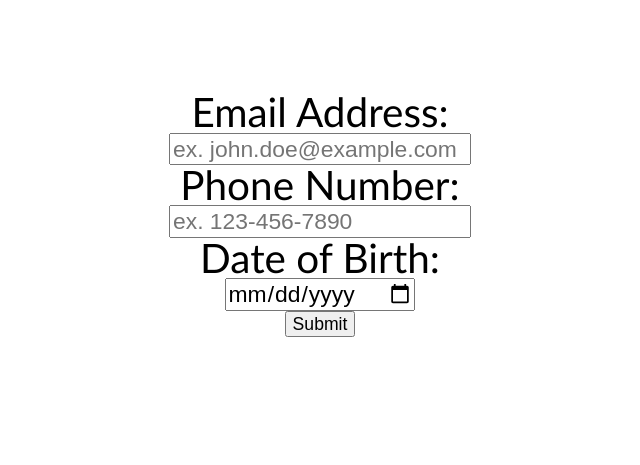
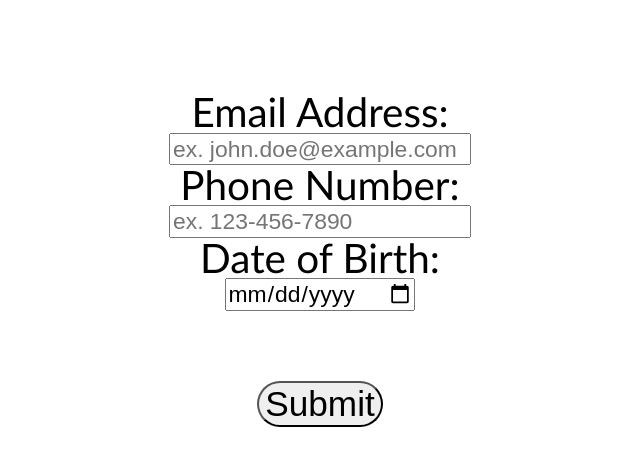
Before and after one commit to Kacper-Kraj-ITMD-362/ITMD-362-LAB2, a plain HTML site: page index.html in a window 1280 px wide. Shown: the part 127-592 px from the top of the page, without its empty margins (320-960 px from the left). Drawn offline with Linux system fonts and the light colour scheme.

Commit message:
Added ID for submit button
Added ID for submit button so I could separate it and make it bigger.

```diff
--- a/css/screen.css
+++ b/css/screen.css
@@ -23,3 +23,9 @@ body{
 label{
 	font-size: 2.3em
 }
+
+#submitbutton {
+    font-size: 2em;
+    margin-top: 2em;
+    border-radius: 2em;
+}
--- a/index.html
+++ b/index.html
@@ -16,7 +16,7 @@
   <input type="number" id="phonenum" name="phonenum" placeholder="ex. 123-456-7890">
   <label for="dob">Date of Birth:</label>
   <input type="date" id="dob" name="dob">
-  <input type="submit" value="Submit">
+  <input type="submit" id="submitbutton" value="Submit">
 </form>
 </body>
 </html>
```
